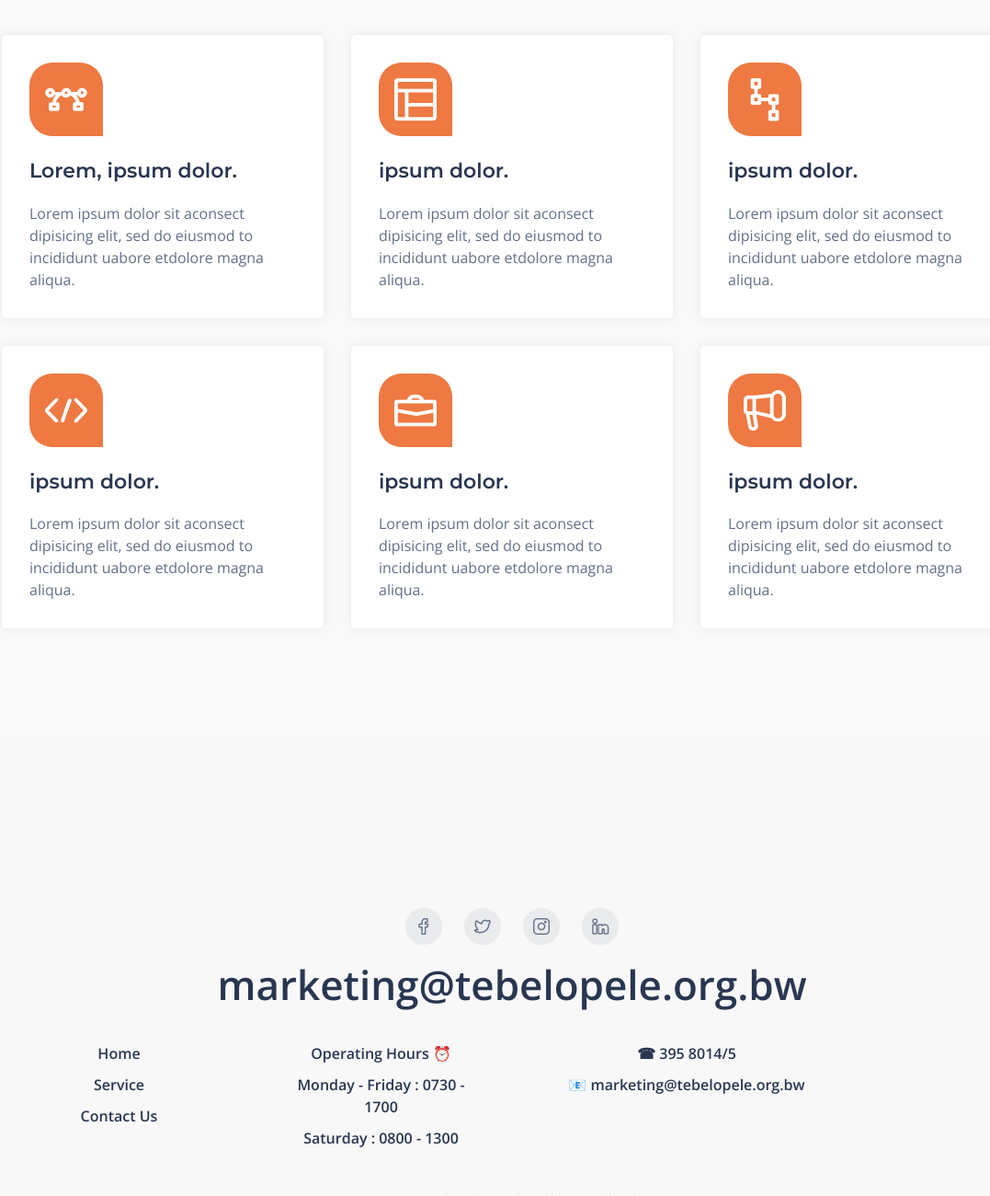
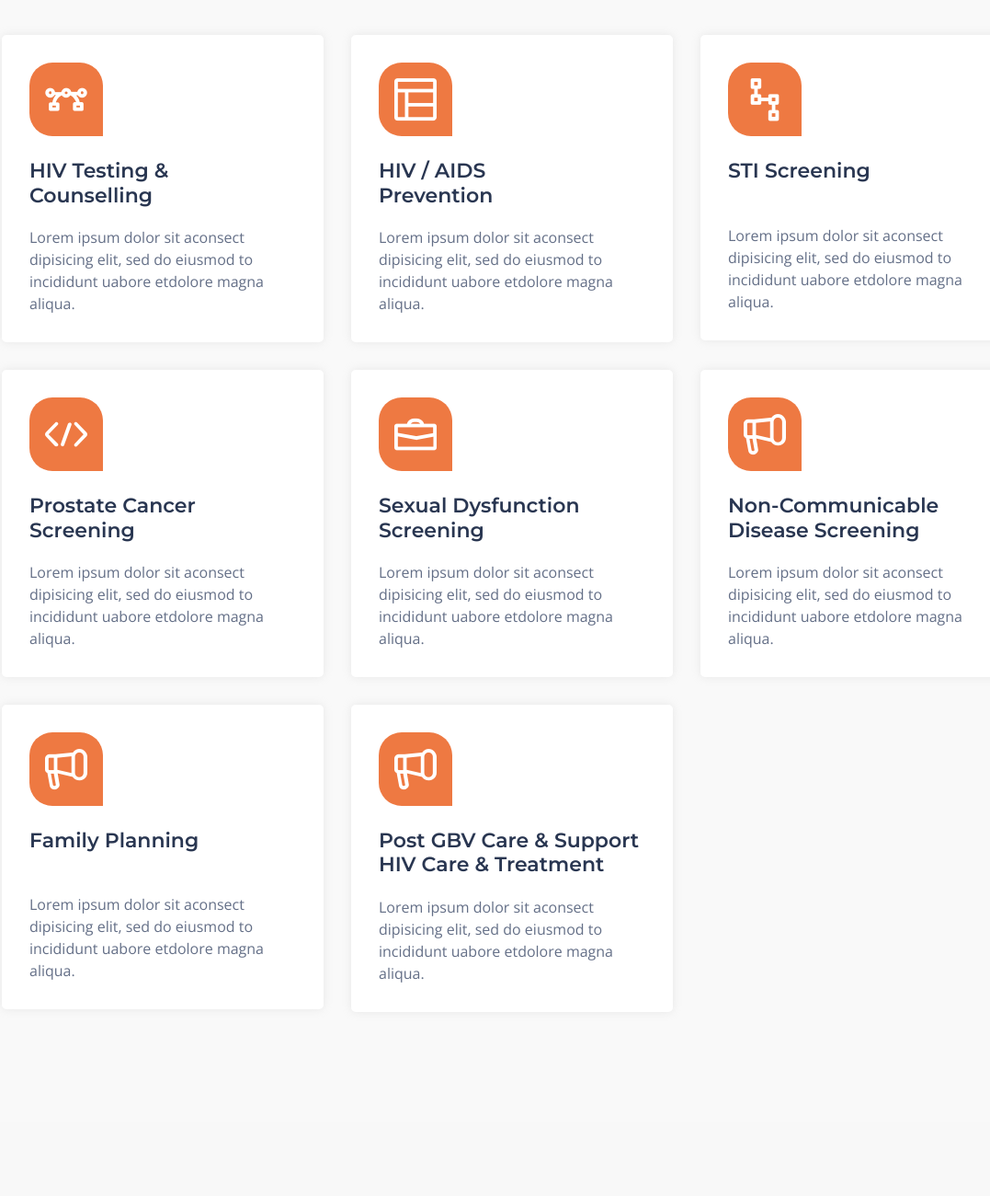
Before and after one commit to harikrishnan-pv/Tebelepele, a plain HTML site: page index.html in a window 1280 px wide. Shown: the part 2470-3770 px from the top of the page at 92% size, without its empty margins (83-1160 px from the left). Drawn offline with nearby package versions, Linux system fonts and the light colour scheme; a script that the page names is missing.

Commit message:
dkfugsaiu

```diff
--- a/index.html
+++ b/index.html
@@ -195,6 +195,7 @@
                     </div> <!-- section title -->
                 </div>
             </div> <!-- row -->
+
             <div class="row">
                 <div class="col-lg-4 col-sm-6">
                     <div class="single_service mt-30 wow fadeInUpBig" data-wow-duration="1.3s" data-wow-delay="0.2s">
@@ -202,7 +203,7 @@
                             <i class="lni lni-vector"></i>
                         </div>
                         <div class="service_content">
-                            <h4 class="service_title"><a href="#">Lorem, ipsum dolor.</a></h4>
+                            <h4 class="service_title"><a href="#">HIV Testing & Counselling</a></h4>
                             <p>Lorem ipsum dolor sit aconsect dipisicing elit, sed do eiusmod to incididunt uabore
                                 etdolore magna aliqua.</p>
                         </div>
@@ -214,7 +215,7 @@
                             <i class="lni lni-layout"></i>
                         </div>
                         <div class="service_content">
-                            <h4 class="service_title"><a href="#">ipsum dolor.</a></h4>
+                            <h4 class="service_title"><a href="#">HIV / AIDS <br> Prevention</a></h4>
                             <p>Lorem ipsum dolor sit aconsect dipisicing elit, sed do eiusmod to incididunt uabore
                                 etdolore magna aliqua.</p>
                         </div>
@@ -226,7 +227,8 @@
                             <i class="lni lni-ux"></i>
                         </div>
                         <div class="service_content">
-                            <h4 class="service_title"><a href="#">ipsum dolor.</a></h4>
+                            <h4 class="service_title"><a href="#">STI Screening</a></h4>
+                            <br>
                             <p>Lorem ipsum dolor sit aconsect dipisicing elit, sed do eiusmod to incididunt uabore
                                 etdolore magna aliqua.</p>
                         </div>
@@ -238,7 +240,7 @@
                             <i class="lni lni-code"></i>
                         </div>
                         <div class="service_content">
-                            <h4 class="service_title"><a href="#">ipsum dolor.</a></h4>
+                            <h4 class="service_title"><a href="#">Prostate Cancer Screening</a></h4>
                             <p>Lorem ipsum dolor sit aconsect dipisicing elit, sed do eiusmod to incididunt uabore
                                 etdolore magna aliqua.</p>
                         </div>
@@ -250,7 +252,7 @@
                             <i class="lni lni-briefcase"></i>
                         </div>
                         <div class="service_content">
-                            <h4 class="service_title"><a href="#">ipsum dolor.</a></h4>
+                            <h4 class="service_title"><a href="#">Sexual Dysfunction Screening</a></h4>
                             <p>Lorem ipsum dolor sit aconsect dipisicing elit, sed do eiusmod to incididunt uabore
                                 etdolore magna aliqua.</p>
                         </div>
@@ -262,12 +264,38 @@
                             <i class="lni lni-bullhorn"></i>
                         </div>
                         <div class="service_content">
-                            <h4 class="service_title"><a href="#">ipsum dolor.</a></h4>
+                            <h4 class="service_title"><a href="#">Non-Communicable Disease Screening</a></h4>
                             <p>Lorem ipsum dolor sit aconsect dipisicing elit, sed do eiusmod to incididunt uabore
                                 etdolore magna aliqua.</p>
                         </div>
                     </div> <!-- single service -->
                 </div>
+                <div class="col-lg-4 col-sm-6">
+                    <div class="single_service mt-30 wow fadeInUpBig" data-wow-duration="1.3s" data-wow-delay="0.8s">
+                        <div class="service_icon">
+                            <i class="lni lni-bullhorn"></i>
+                        </div>
+                        <div class="service_content">
+                            <h4 class="service_title"><a href="#">Family Planning</a></h4>
+                            <br>
+                            <p>Lorem ipsum dolor sit aconsect dipisicing elit, sed do eiusmod to incididunt uabore
+                                etdolore magna aliqua.</p>
+                        </div>
+                    </div> <!-- single service -->
+                </div>
+                <div class="col-lg-4 col-sm-6">
+                    <div class="single_service mt-30 wow fadeInUpBig" data-wow-duration="1.3s" data-wow-delay="0.8s">
+                        <div class="service_icon">
+                            <i class="lni lni-bullhorn"></i>
+                        </div>
+                        <div class="service_content">
+                            <h4 class="service_title"><a href="#"> Post GBV Care & Support HIV Care & Treatment</a></h4>
+                            <p>Lorem ipsum dolor sit aconsect dipisicing elit, sed do eiusmod to incididunt uabore
+                                etdolore magna aliqua.</p>
+                        </div>
+                    </div> <!-- single service -->
+                </div>
+
             </div> <!-- row -->
         </div> <!-- container -->
     </section>
```
